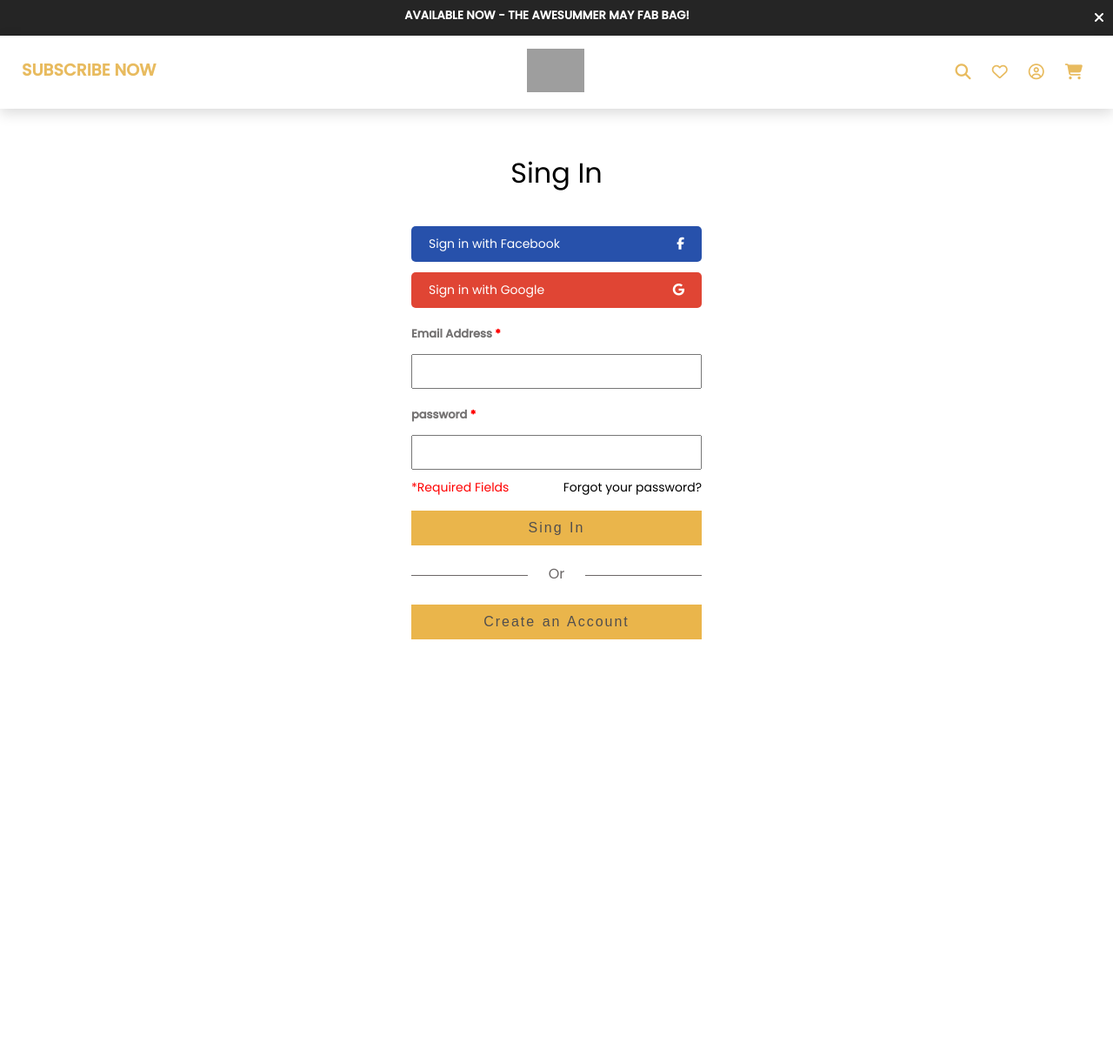
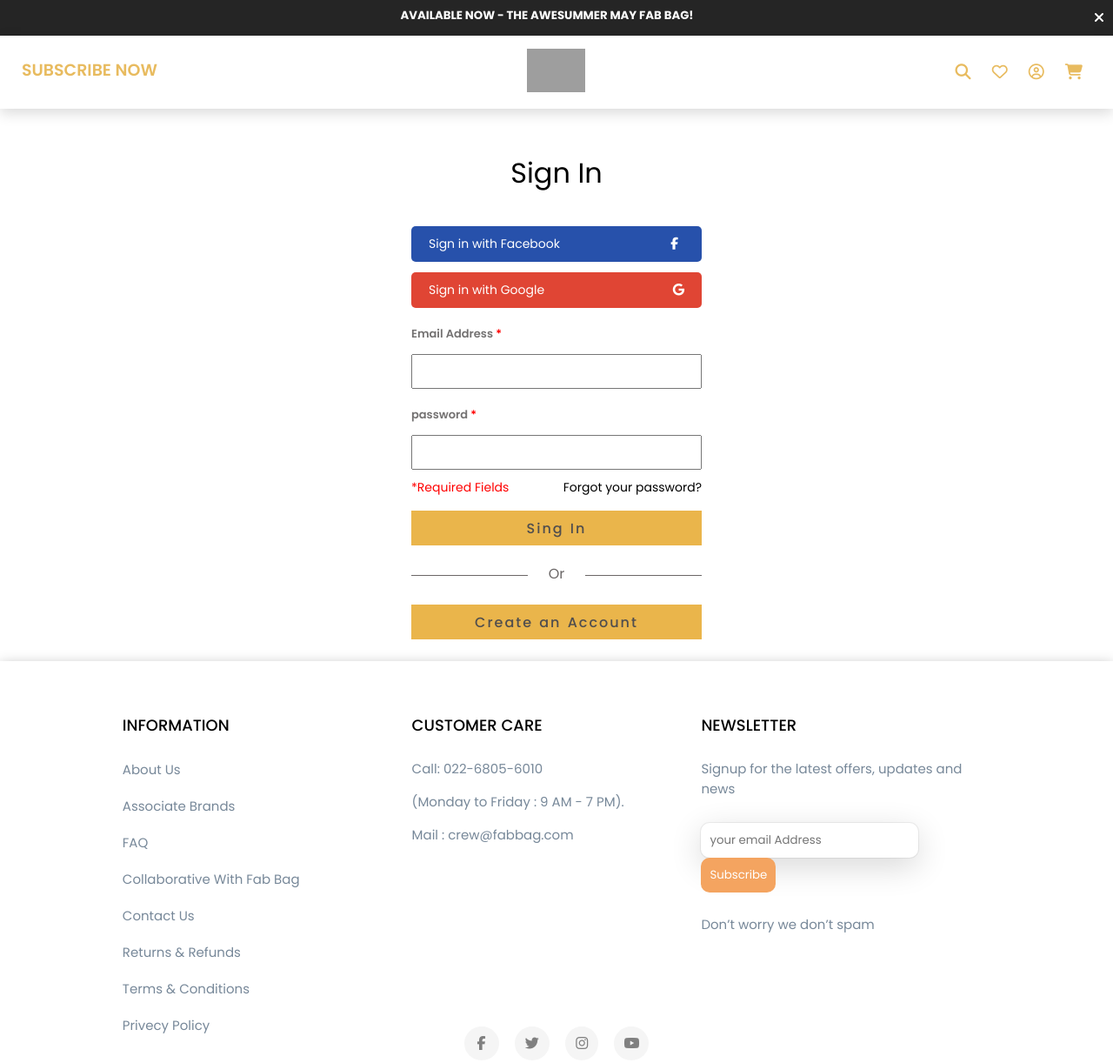
Before and after one commit to pushpraj15295/FAB-bag, a plain HTML site: page login.html in a window 1280 px wide. Shown: the top 1222 px of the page at 87% size. Before the commit the page ends 800 px from the top, so only its background shows below. Drawn offline with Linux system fonts and the light colour scheme; grey boxes are pictures that could not be loaded.

```diff
--- a/login.html
+++ b/login.html
@@ -9,6 +9,7 @@
     <link href="https://fonts.googleapis.com/css2?family=Fredoka&family=Poppins:wght@200;400;500&display=swap" rel="stylesheet">
     <script src="https://kit.fontawesome.com/24c494a6b6.js" crossorigin="anonymous"></script>
     <link rel="stylesheet" href="./styles/common_style.css">
+    <link rel="stylesheet" href="./styles/foot.css">
     <link rel="stylesheet" href="./styles/navbar.css">
     <link rel="stylesheet" href="./styles/login.css">
     <title>Login</title>
@@ -34,7 +35,7 @@
     <div id="login_div">
         <div></div>
         <div id="login_content">
-            <h1 id="login_heading">Sing In</h1><br>
+            <h1 id="login_heading">Sign In</h1><br>
             <div id="login_fb" class="log padding">
                 <div> <span>Sign in with Facebook</span></div>
                 <div><i class="fa-brands fa-facebook-f"></i></div>
@@ -70,8 +71,12 @@
         </div>
         <div></div>
     </div>
-
+    <footer id="footer"></footer>
 </body>
 </html>
+<script type="module">
+    import footerdata from "./components/footer.js";
+    document.getElementById("footer").innerHTML = footerdata();
+</script>
 <script src="./scripts/login.js" type="module"></script>
 <script src="./scripts/language_menu.js" type="module"></script>
```
Also changed, not shown: create_ac.html (+6 -0 lines), my-question.html (+6 -1 lines), my-question2.html (+6 -0 lines), my-question3.html (+6 -1 lines), my-question4.html (+6 -1 lines), myaccount.html (+6 -1 lines).
